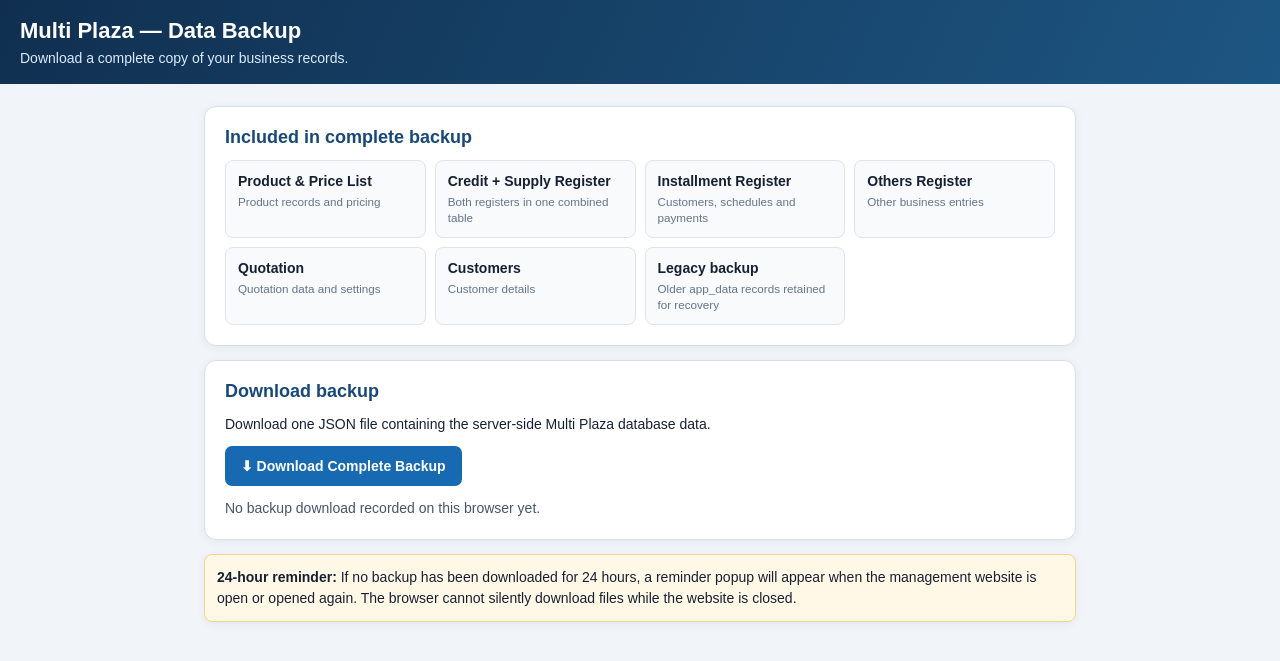
After one commit to sachindutta143143/management, a Flask app: page /backup in a window 1280 px wide. The commit adds this page. Shown: the top 661 px of the page. Run offline with Flask 3, Linux system fonts and the light colour scheme; some libraries are stand-ins or nearby versions.

Commit message:
Add files via upload

```diff
--- a/app.py
+++ b/app.py
@@ -156,6 +156,11 @@ def customers_page():
 @app.get("/installments")
 def installments_page():
     return serve_page("installments.html")
+
+
+@app.get("/backup")
+def backup_page():
+    return serve_page("backup.html")
 
 
 @app.get("/others")
@@ -317,7 +322,16 @@ def backup_export():
     combined = db.session.get(CreditSupplyRegisterData, 1)
     if combined is not None:
         payload["credit_supply_register"] = combined.payload
-    return jsonify({"created_at": __import__("datetime").datetime.utcnow().isoformat() + "Z", "app_data": payload, "customers": [customer_json(c) for c in Customer.query.order_by(Customer.name).all()]})
+    legacy_rows = [
+        {"id": row.id, "data_key": row.data_key, "payload": row.payload}
+        for row in AppData.query.order_by(AppData.id).all()
+    ]
+    return jsonify({
+        "created_at": __import__("datetime").datetime.utcnow().isoformat() + "Z",
+        "app_data": payload,
+        "customers": [customer_json(c) for c in Customer.query.order_by(Customer.name).all()],
+        "legacy_app_data_backup": legacy_rows
+    })
 
 @app.get("/health")
 def health():
--- /dev/null
+++ b/templates/backup.html
@@ -0,0 +1,34 @@
+<!doctype html>
+<html lang="en"><head><meta charset="utf-8"><meta name="viewport" content="width=device-width,initial-scale=1">
+<title>Multi Plaza — Data Backup</title>
+<style>
+*{box-sizing:border-box}body{margin:0;background:#f1f5f9;color:#172033;font:14px Arial,sans-serif}
+header{background:linear-gradient(115deg,#102f50,#1d5682);color:#fff;padding:18px 20px}header h1{font-size:22px;margin:0 0 6px}header p{margin:0;color:#dbeafe}
+main{max-width:900px;margin:22px auto;padding:0 14px}.card{background:#fff;border:1px solid #d7e0ea;border-radius:12px;padding:20px;margin-bottom:14px;box-shadow:0 2px 8px #102f5010}
+h2{margin:0 0 12px;color:#174879;font-size:18px}.modules{display:grid;grid-template-columns:repeat(auto-fit,minmax(190px,1fr));gap:9px}.module{border:1px solid #dce4ec;border-radius:8px;padding:12px;background:#f8fafc}.module strong{display:block;margin-bottom:4px}.module small{color:#64748b}
+button{border:0;border-radius:7px;padding:12px 16px;background:#1769b2;color:white;font-weight:bold;cursor:pointer;font-size:14px}button:disabled{opacity:.6;cursor:wait}.secondary{background:#e9eff6;color:#174879;border:1px solid #cbd5e1}
+.status{margin-top:12px;color:#475569;line-height:1.5}.warning{background:#fff8e6;border:1px solid #f1d58a;padding:12px;border-radius:8px;line-height:1.5}
+</style></head><body>
+<header><h1>Multi Plaza — Data Backup</h1><p>Download a complete copy of your business records.</p></header>
+<main>
+<section class="card"><h2>Included in complete backup</h2><div class="modules">
+<div class="module"><strong>Product & Price List</strong><small>Product records and pricing</small></div>
+<div class="module"><strong>Credit + Supply Register</strong><small>Both registers in one combined table</small></div>
+<div class="module"><strong>Installment Register</strong><small>Customers, schedules and payments</small></div>
+<div class="module"><strong>Others Register</strong><small>Other business entries</small></div>
+<div class="module"><strong>Quotation</strong><small>Quotation data and settings</small></div>
+<div class="module"><strong>Customers</strong><small>Customer details</small></div>
+<div class="module"><strong>Legacy backup</strong><small>Older app_data records retained for recovery</small></div>
+</div></section>
+<section class="card"><h2>Download backup</h2><p>Download one JSON file containing the server-side Multi Plaza database data.</p>
+<button id="download">⬇ Download Complete Backup</button>
+<div id="status" class="status">Last backup time: checking…</div>
+</section>
+<section class="card warning"><strong>24-hour reminder:</strong> If no backup has been downloaded for 24 hours, a reminder popup will appear when the management website is open or opened again. The browser cannot silently download files while the website is closed.</section>
+</main>
+<script>
+const KEY='multi_plaza_last_backup_at_v1';
+function updateStatus(){const n=Number(localStorage.getItem(KEY)||0);document.getElementById('status').textContent=n?'Last backup downloaded: '+new Date(n).toLocaleString():'No backup download recorded on this browser yet.';}
+async function download(){const b=document.getElementById('download'),s=document.getElementById('status');b.disabled=true;b.textContent='Preparing backup…';try{if(!navigator.onLine)throw Error('Internet connection is required.');const r=await fetch('/api/backup/export');if(!r.ok)throw Error('Server could not create the backup.');const blob=await r.blob();const u=URL.createObjectURL(blob),a=document.createElement('a');a.href=u;a.download='Multi-Plaza-Complete-Backup-'+new Date().toISOString().slice(0,10)+'.json';document.body.appendChild(a);a.click();a.remove();setTimeout(()=>URL.revokeObjectURL(u),1500);localStorage.setItem(KEY,String(Date.now()));s.textContent='Backup download started successfully. '+new Date().toLocaleString();}catch(e){s.textContent='Backup failed: '+e.message;}finally{b.disabled=false;b.textContent='⬇ Download Complete Backup';updateStatus();}}
+document.getElementById('download').addEventListener('click',download);updateStatus();
+</script></body></html>
```
Also changed, not shown: templates/index.html (+34 -2 lines).
